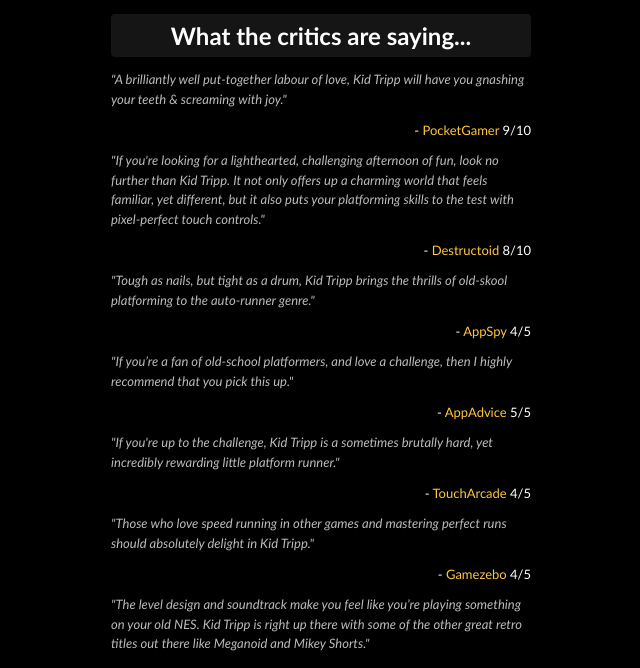
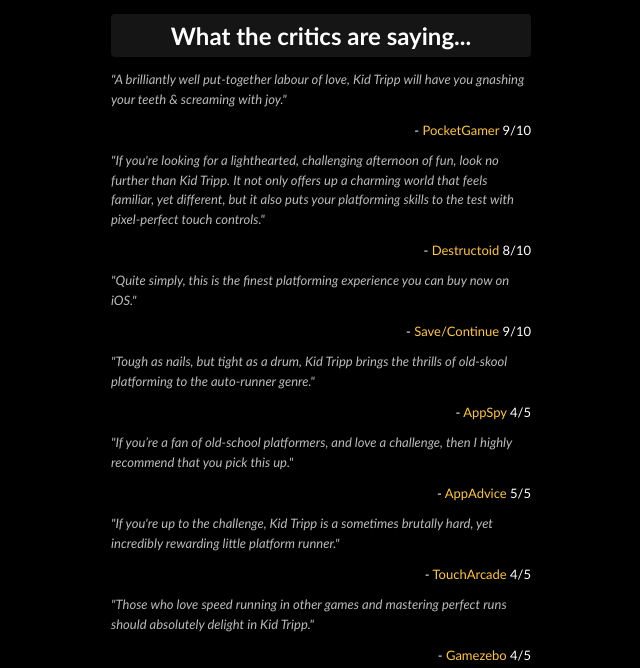
Before and after one commit to pixelpowa/kidtripp, a Jekyll site: the page built from index.html, in a window 1280 px wide. Shown: the part 532-1200 px from the top of the page, without its empty margins (319-959 px from the left). Built offline with Jekyll 4.4.1, drawn with Linux system fonts in a browser that asks for light colours.

Commit message:
minor changes

```diff
--- a/index.html
+++ b/index.html
@@ -12,6 +12,10 @@
         <p>
             <i style='color: #bbb;'>"If you're looking for a lighthearted, challenging afternoon of fun, look no further than Kid Tripp. It not only offers up a charming world that feels familiar, yet different, but it also puts your platforming skills to the test with pixel-perfect touch controls."</i>
             <br/><div style='text-align: right;'>- <a href='http://www.destructoid.com/review-kid-tripp-259323.phtml'>Destructoid</a> 8/10</div>
+        </p>
+        <p>
+            <i style='color: #bbb;'>"Quite simply, this is the finest platforming experience you can buy now on iOS."</i>
+            <br/><div style='text-align: right;'>- <a href='http://www.savecontinue.com/2013/08/review-kid-tripp/'>Save/Continue</a> 9/10</div>
         </p>
         <p>
             <i style='color: #bbb;'>"Tough as nails, but tight as a drum, Kid Tripp brings the thrills of old-skool platforming to the auto-runner genre."</i>
```
